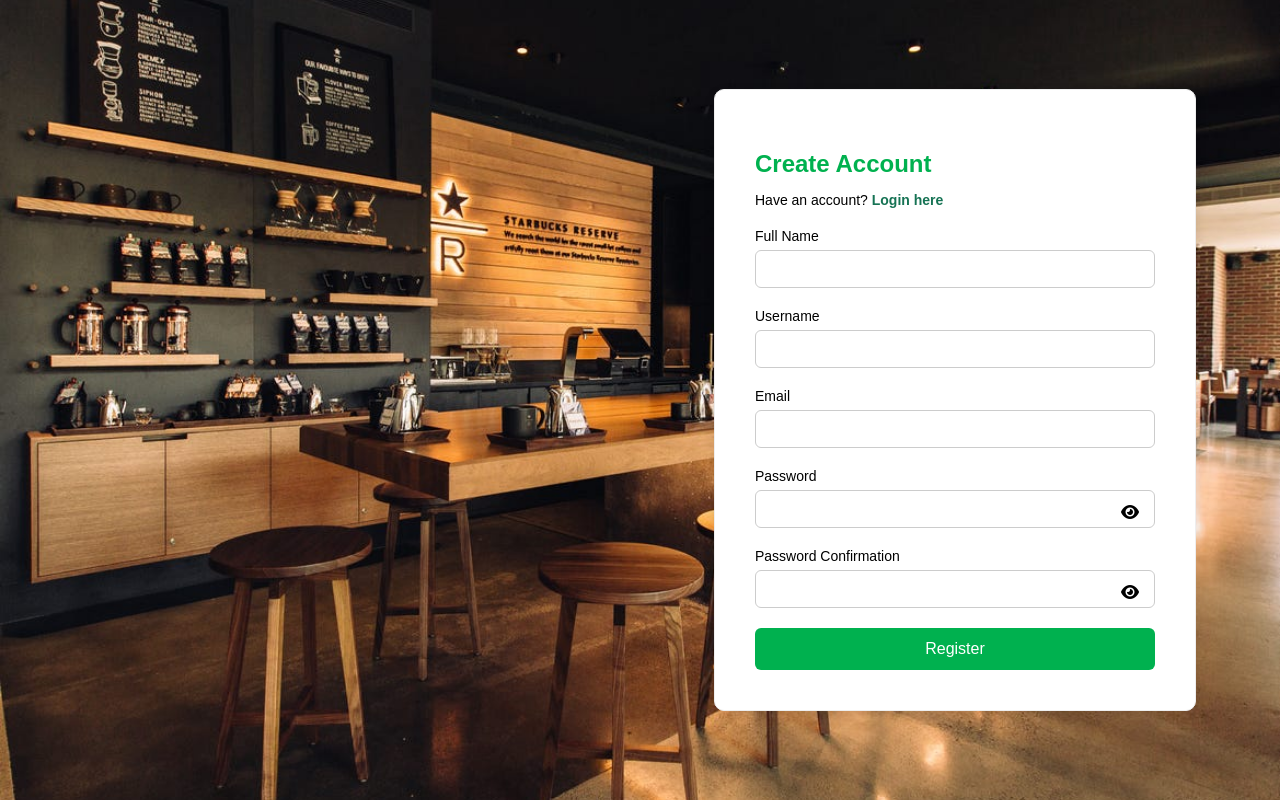
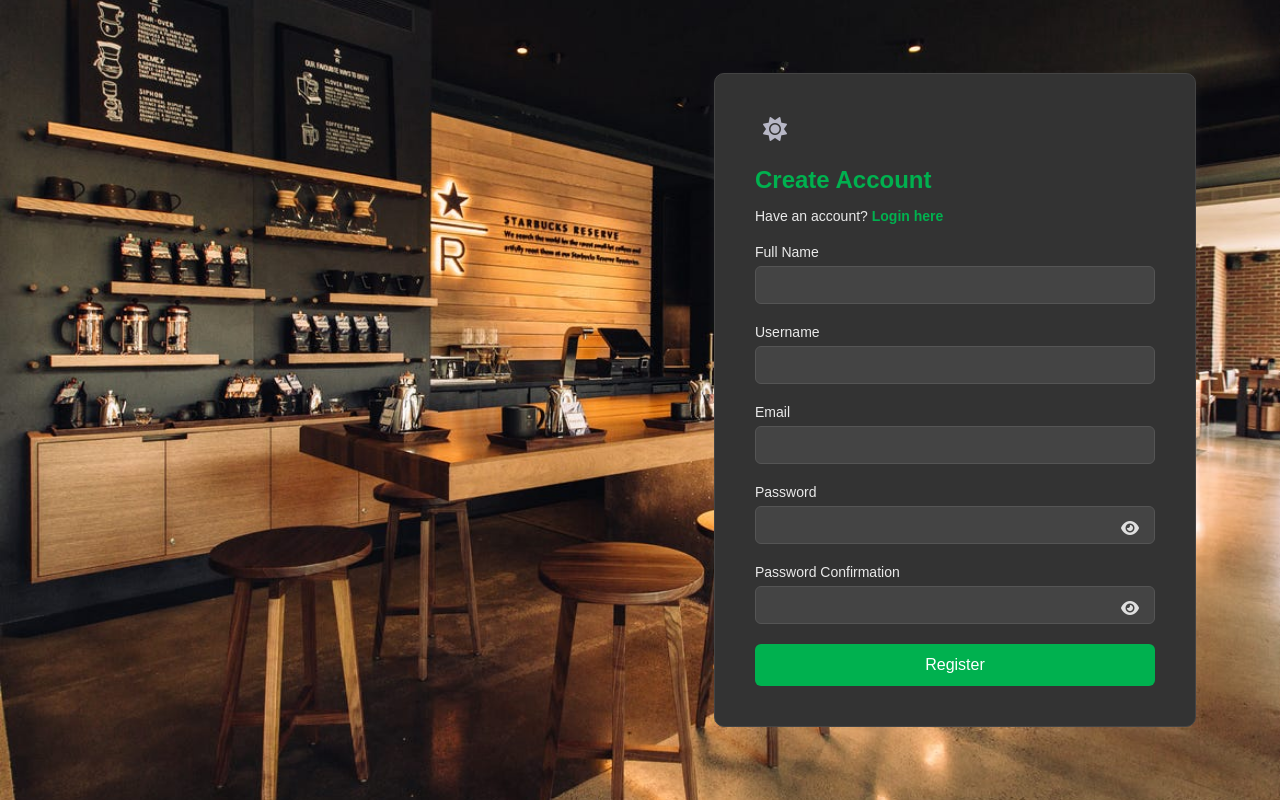
Before and after one commit to fitranmei/WebCafe, a PHP site: page /auth/register.php in a window 1280 px wide. Run offline with PHP 8.4, Linux system fonts and the light colour scheme; some libraries are stand-ins or nearby versions.

Commit message:
Pertemuan 16

```diff
--- a/auth/login.php
+++ b/auth/login.php
@@ -42,6 +42,9 @@
 
         <div class="right-section">
             <div class="card">
+                <div class="tema-icon">
+                    <i class="fa-solid fa-sun"></i>
+                </div>
                 <h2 class="title">Login Account</h2>
                 <p class="subtitle">Belum punya akun? <a href="register.php">Register di sini</a></p>
 
@@ -80,6 +83,7 @@
 
     </div>
 
-    <script src="../script.js"></script>
+    <script src="../js/script.js"></script>
+    <script src="../js/theme.js"></script>
 </body>
 </html>
--- a/auth/register.php
+++ b/auth/register.php
@@ -53,6 +53,9 @@
 
         <div class="right-section">
             <div class="card">
+                <div class="tema-icon">
+                    <i class="fa-solid fa-sun"></i>
+                </div>
                 <h2 class="title">Create Account</h2>
                 <p class="subtitle">
                     Have an account? <a href="login.php">Login here</a>
@@ -102,6 +105,7 @@
         </div>
     </div>
 
-    <script src="../script.js"></script>
+    <script src="../js/script.js"></script>
+    <script src="../js/theme.js"></script>
 </body>
 </html>
--- a/css/register.css
+++ b/css/register.css
@@ -1,16 +1,66 @@
 body {
     margin: 0;
     font-family: Arial, sans-serif;
-    background: #fff;
+    background: var(--bg-all);
     display: flex;
     justify-content: center;
     align-items: center;
     height: 100vh;
     background-image: url('../images/general/wallpaper.jpg');
-    background-size: cover;  /* Menutupi seluruh area */
-    background-position: center center;  /* Menjaga posisi gambar di tengah */
-    background-attachment: fixed;  /* Agar gambar tetap saat scroll */
+    background-size: cover;
+    background-position: center center;
+    background-attachment: fixed;
     background-repeat: no-repeat;
+    color: var(--textcolor);
+    transition: background-color 0.3s, color 0.3s;
+}
+
+:root {
+    --dark-green: #1c8864;
+    --green: #00b14f;
+    --light-green: #b2c864;
+    --brown: #cf8944;
+    --darkbrown: #39250d;
+    --textcolor: #262626;
+    --bg-color: #eaeaea;
+    --black: #1a1a1a;
+    --gray: #74747e;
+    --light-gray: #b7b7c6;
+    --red: #c22323;
+    --warning: #e84545;
+    --white: #ffffff;
+    --card-bg: #ffffff;
+    --border-color: #eee;
+    --input-border: #ccc;
+    --input-bg: #ffffff;
+    --input-text: #333333;
+    --bg-all: #ffffff;
+    --title-color: #00b14f;
+    --shadow: rgba(0, 0, 0, 0.1);
+}
+
+[data-theme="dark"] {
+    --dark-green: #1f9970;
+    --green: #00b14f;
+    --light-green: #b2c864;
+    --brown: #cf8944;
+    --darkbrown: #2a1a12;
+    --textcolor: #eaeaea;
+    --bg-color: #262626;
+    --black: #eaeaea;
+    --gray: #e0e0e0;
+    --light-gray: #b7b7c6;
+    --red: #d83636;
+    --warning: #f47777;
+    --white: #262626;
+    --card-bg: #333333;
+    --border-color: #444;
+    --input-border: #555;
+    --input-bg: #444;
+    --input-text: #eaeaea;
+    --bg-all: #1a1a1a;
+    --title-color: #00b14f;
+    --shadow: rgba(255, 255, 255, 0.06);
 }
 
 .container {
@@ -22,7 +72,6 @@
 }
 
 .left-section, .right-section {
-
     flex: 1;
     display: flex;
     flex-direction: column;
@@ -44,14 +93,29 @@
     width: 100%;
     max-width: 400px;
     padding: 40px;
-    border: 1px solid #eee;
+    border: 1px solid var(--border-color);
     border-radius: 10px;
-    box-shadow: 0 4px 12px rgba(0,0,0,0.1);
-    background-color: #fff;
+    box-shadow: 0 4px 12px var(--shadow);
+    background-color: var(--card-bg);
+}
+
+.tema-icon {
+    margin-right: 20px;
+    font-size: 20px;
+    color: var(--light-gray);
+    padding: 2px 8px;
+    border-radius: 2px;
+    font-size: 24px;
+    justify-content: center;
+    align-items: center;
+}
+
+.tema-icon i:hover {
+    color: var(--black);
 }
 
 .title {
-    color: #00b14f;
+    color: var(--title-color);
     font-size: 24px;
     font-weight: bold;
     margin-bottom: 10px;
@@ -60,12 +124,17 @@
 .subtitle {
     font-size: 14px;
     margin-bottom: 20px;
+    color: var(--textcolor);
 }
 
 .subtitle a {
-    color: #167354;
+    color: var(--green);
     text-decoration: none;
     font-weight: bold;
+}
+
+.subtitle a:hover {
+    color: var(--dark-green);
 }
 
 .form {
@@ -82,15 +151,18 @@
 
 .form-group input {
     padding: 10px;
-    border: 1px solid #ccc;
+    border: 1px solid var(--input-border);
     border-radius: 6px;
     font-size: 14px;
+    background-color: var(--input-bg);
+    color: var(--input-text);
 }
 
 .form-group label {
     margin-bottom: 6px;
     font-size: 14px;
     font-weight: 500;
+    color: var(--textcolor);
 }
 
 .password-field .toggle {
@@ -101,21 +173,29 @@
     border: none;
     cursor: pointer;
     font-size: 16px;
+    color: var(--gray);
 }
 
 .error {
-    color: red;
+    color: var(--red);
     font-size: 12px;
     margin-top: 5px;
 }
 
+.error-box {
+    background-color: rgba(220, 53, 69, 0.1);
+    padding: 10px;
+    border-radius: 6px;
+    margin-bottom: 15px;
+}
+
 .error-box li {
-    color: red;
+    color: var(--red);
 }
 
 .submit-button {
     padding: 12px;
-    background-color: #00b14f;
+    background-color: var(--green);
     color: white;
     border: none;
     border-radius: 6px;
@@ -123,7 +203,11 @@
     cursor: pointer;
 }
 
+.submit-button:hover {
+    background-color: var(--dark-green);
+}
+
 .submit-button:disabled {
-    background-color: #ccc;
+    background-color: var(--gray);
     cursor: not-allowed;
 }
--- a/index.php
+++ b/index.php
@@ -77,7 +77,7 @@
             </div>
             <div class="user-actions">
                 <div class="tema-icon">
-                    <i class="fa-solid fa-moon"></i>
+                    <i class="fa-solid fa-sun"></i>
                 </div>
                 <?php if ($isLoggedIn): ?>
                     <a href="auth/logout.php" class="login-btn">Logout</a>
--- a/js/jQuery.js
+++ b/js/jQuery.js
@@ -1,15 +1,12 @@
 $(document).ready(function() {
-    // Fungsi pencarian menu
     $('#menu-search').on('keyup', function() {
         var searchTerm = $(this).val().toLowerCase();
-        var found = false;
 
         $('#menu-items .menu-item').each(function() {
             var itemName = $(this).data('name');
 
             if (searchTerm === "" || itemName.indexOf(searchTerm) > -1) {
                 $(this).show();
-                found = true;
             } else {
                 $(this).hide();
             }
```
Also changed, not shown: editMenu.php (+0 -7 lines).
